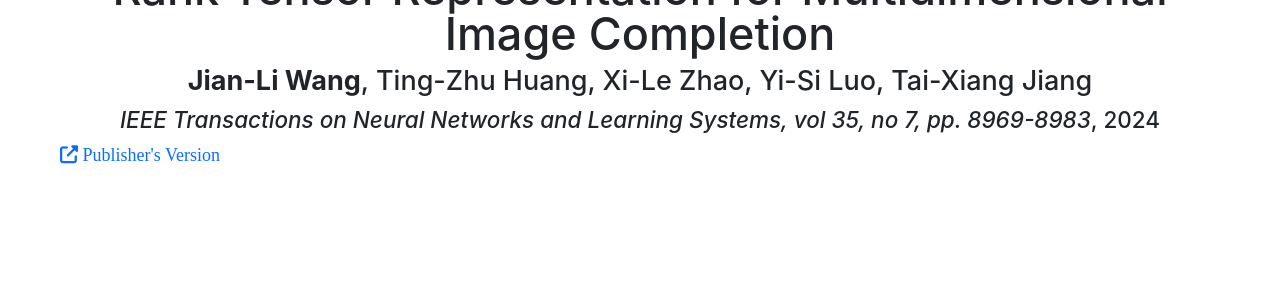
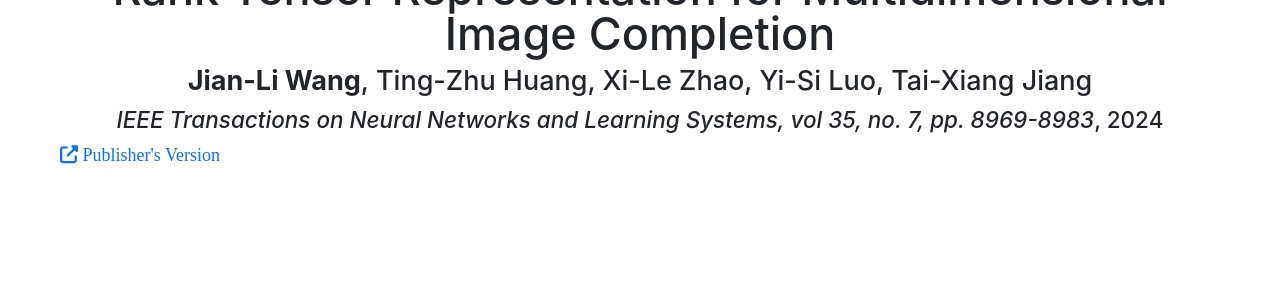
Before and after one commit to wangjianli123/wangjianli123.github.io, a Jekyll site: the page built from _publications/2022tnnls.md, in a window 1280 px wide. Shown: the part 197-497 px from the top of the page. Built offline with Jekyll 4.4.1, drawn with Linux system fonts in a browser that asks for light colours; nearby versions of some CDN libraries; comment, search, counter and statistics services are not loaded.

```diff
--- a/_publications/2022tnnls.md
+++ b/_publications/2022tnnls.md
@@ -1,7 +1,7 @@
 ---
 title: "CoNoT: Coupled Nonlinear Transform-Based Low-Rank Tensor Representation for Multidimensional Image Completion"
 authors: "<b>Jian-Li Wang</b>, Ting-Zhu Huang, Xi-Le Zhao, Yi-Si Luo, Tai-Xiang Jiang"
-venue: "IEEE Transactions on Neural Networks and Learning Systems, vol 35, no 7, pp. 8969-8983"
+venue: "IEEE Transactions on Neural Networks and Learning Systems, vol 35, no. 7, pp. 8969-8983"
 official_url: "https://ieeexplore.ieee.org/abstract/document/9946011"
 image: "files/CoNoT.png"
 date: 2024-01-01
```
